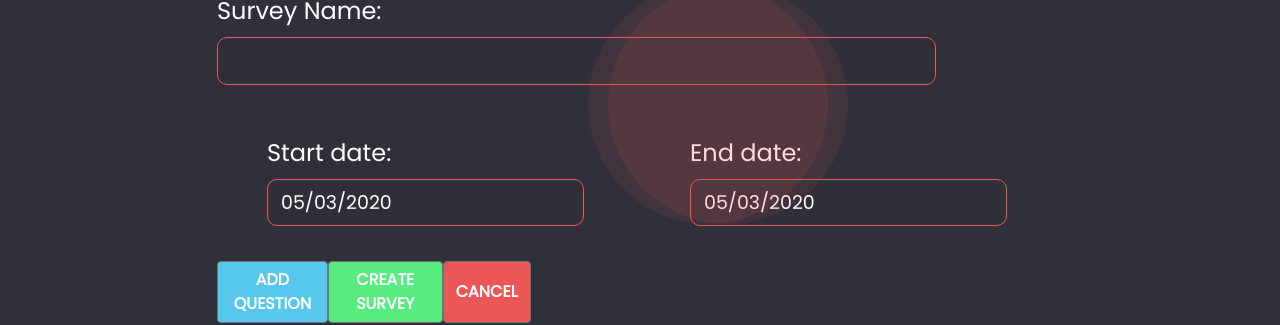
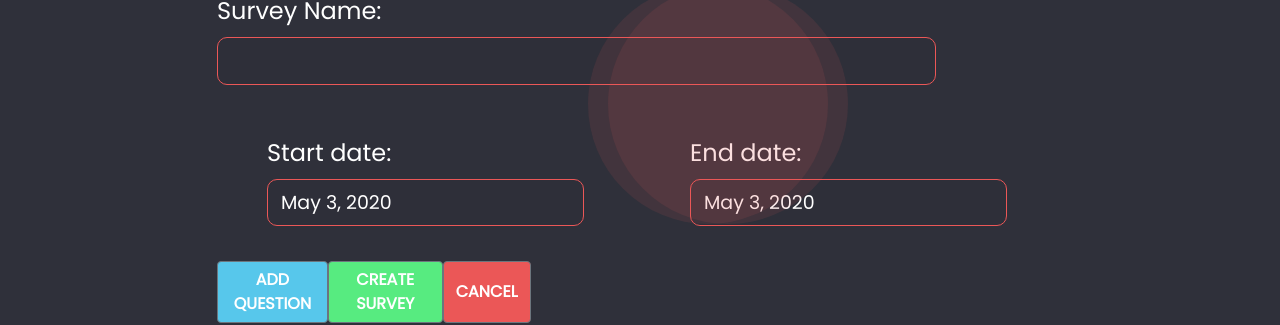
Before and after one commit to LizGlazar/SurveyApp, a React (Create React App) app in the folder frontend/survey-app/: page /coordinators-create-survey-page in a window 1280 px wide. Shown: the part 162-487 px from the top of the page. Built offline with nearby package versions, Linux system fonts and the light colour scheme.

Commit message:
Improving the date format

```diff
--- a/frontend/survey-app/src/Assets/css/surveyapp.css
+++ b/frontend/survey-app/src/Assets/css/surveyapp.css
@@ -553,10 +553,11 @@ xxxxxxxxxxxxxxxxxxxxxxxxxxxxxxxxxxxxxxxxxxxxxxxxxxxxxxxxxxxxxxxxxxxxxxxxxxxxxxxx
           display: inline-flex;
           padding-left: 50px;
           justify-content: space-evenly;
+          z-index: 2;
         }
 
         .react-datepicker-popper {
-          z-index: 2 !important
+          z-index: 3 !important
         }
 
 
--- a/frontend/survey-app/src/components/pages/CoordinatorsCreateSurveyPage.js
+++ b/frontend/survey-app/src/components/pages/CoordinatorsCreateSurveyPage.js
@@ -7,10 +7,12 @@ import "react-datepicker/dist/react-datepicker.css";
 
 class CoordinatorsCreateSurveyPage extends React.Component {
   state = {
+    startDate: new Date(),
+    endDate: new Date(),
     survey: {
       name: '',
-      startDate: new Date(),
-      endDate: new Date(),
+      startDate: new Date().toISOString().slice(0, 10),
+      endDate: new Date().toISOString().slice(0, 10),
       questions: []
     }
   };
@@ -51,13 +53,15 @@ class CoordinatorsCreateSurveyPage extends React.Component {
 
   setStartDate(startDate) {
     let newState = Object.assign({}, this.state);
-    newState.survey.startDate = startDate;
+    newState.startDate = startDate;
+    newState.survey.startDate = startDate.toISOString().slice(0, 10);
     this.setState(newState);
   }
 
   setEndDate(endDate) {
     let newState = Object.assign({}, this.state);
-    newState.survey.endDate = endDate;
+    newState.endDate = endDate;
+    newState.survey.endDate = endDate.toISOString().slice(0, 10);
     this.setState(newState);
   }
 
@@ -109,11 +113,11 @@ class CoordinatorsCreateSurveyPage extends React.Component {
             <div className="input-group-date-line-container">
               <div className="input-group-create-survey-page">
                 <label id="label-start-date">Start date:</label>
-                <DatePicker className="input-create-survey-page-name" selected={this.state.survey.startDate} onChange={date => this.setStartDate(date)} />
+                <DatePicker className="input-create-survey-page-name" selected={this.state.startDate} onChange={date => this.setStartDate(date)} dateFormat="MMMM d, yyyy"/>
               </div>
               <div className="input-group-create-survey-page">
                 <label>End date:</label>
-                <DatePicker className="input-create-survey-page-name" selected={this.state.survey.endDate} onChange={date => this.setEndDate(date)} />
+                <DatePicker className="input-create-survey-page-name" selected={this.state.endDate} onChange={date => this.setEndDate(date)} dateFormat="MMMM d, yyyy"/>
               </div>
             </div>
               {this.state.survey.questions.map((item, questionIndex) => (
--- a/frontend/survey-app/src/components/pages/CoordinatorsEditSurveyPage.js
+++ b/frontend/survey-app/src/components/pages/CoordinatorsEditSurveyPage.js
@@ -8,10 +8,12 @@ import "react-datepicker/dist/react-datepicker.css";
 class CoordinatorsEditSurveyPage extends React.Component {
 
   state = {
+    startDate: new Date(),
+    endDate: new Date(),
     survey: {
       name: '',
-      startDate: new Date(),
-      endDate: new Date(),
+      startDate: new Date().toISOString().slice(0, 10),
+      endDate: new Date().toISOString().slice(0, 10),
       questions: []
     }
   };
@@ -27,8 +29,8 @@ class CoordinatorsEditSurveyPage extends React.Component {
           console.log('Successfully fetched survey ' + JSON.stringify(result));
           let newState = Object.assign({}, this.state);
           newState.survey = result;
-          newState.survey.startDate = Date.parse(newState.survey.startDate);
-          newState.survey.endDate = Date.parse(newState.survey.endDate);
+          newState.startDate = new Date(Date.parse(newState.survey.startDate));
+          newState.endDate = new Date(Date.parse(newState.survey.endDate));
           this.setState(newState);
       },
       (error) => {
@@ -74,13 +76,15 @@ class CoordinatorsEditSurveyPage extends React.Component {
 
   setStartDate(startDate) {
     let newState = Object.assign({}, this.state);
-    newState.survey.startDate = startDate;
+    newState.startDate = startDate;
+    newState.survey.startDate = startDate.toISOString().slice(0, 10);
     this.setState(newState);
   }
 
   setEndDate(endDate) {
     let newState = Object.assign({}, this.state);
-    newState.survey.endDate = endDate;
+    newState.endDate = endDate;
+    newState.survey.endDate = endDate.toISOString().slice(0, 10);
     this.setState(newState);
   }
 
@@ -131,11 +135,11 @@ class CoordinatorsEditSurveyPage extends React.Component {
               <div className="input-group-date-line-container">
                 <div className="input-group-create-survey-page">
                   <label id="label-start-date">Start date:</label>
-                  <DatePicker className="input-create-survey-page-name" selected={this.state.survey.startDate} onChange={date => this.setStartDate(date)} />
+                  <DatePicker className="input-create-survey-page-name" selected={this.state.startDate} onChange={date => this.setStartDate(date)} dateFormat="MMMM d, yyyy"/>
                 </div>
                 <div className="input-group-create-survey-page">
                   <label>End date:</label>
-                  <DatePicker className="input-create-survey-page-name" selected={this.state.survey.endDate} onChange={date => this.setEndDate(date)} />
+                  <DatePicker className="input-create-survey-page-name" selected={this.state.endDate} onChange={date => this.setEndDate(date)} dateFormat="MMMM d, yyyy"/>
                 </div>
               </div>
                 {this.state.survey.questions.map((item, questionIndex) => (
```
